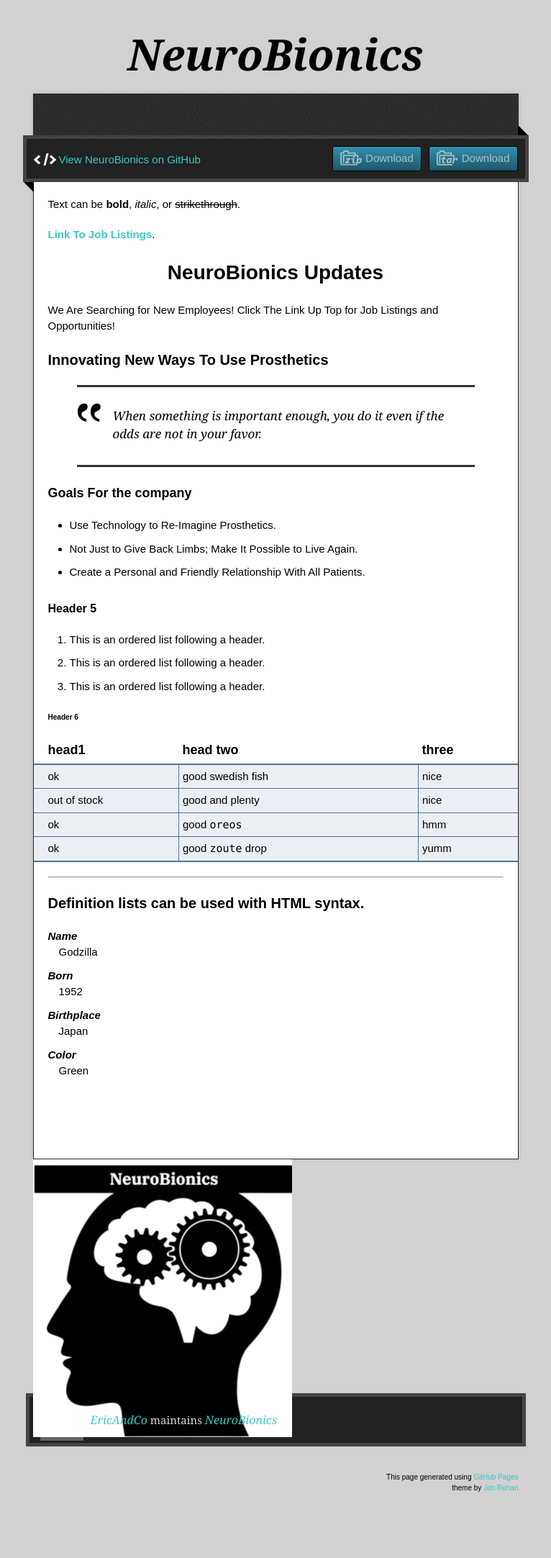
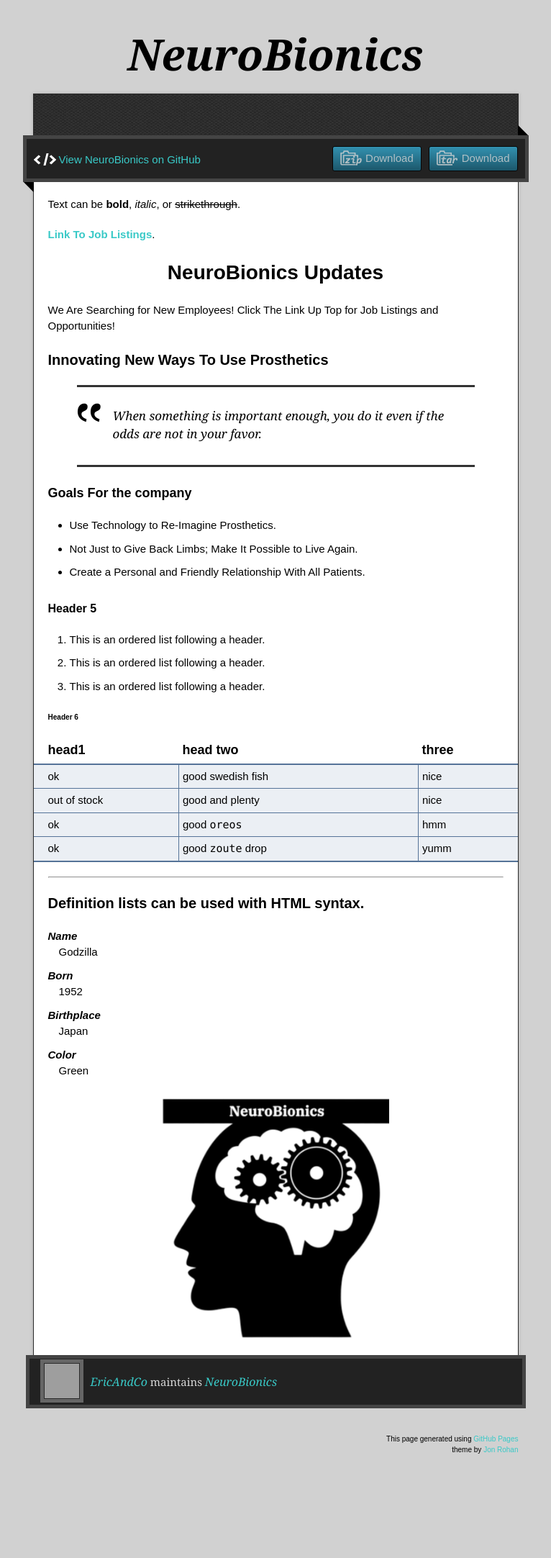
Before and after one commit to EricAndCo/NeuroBionics, a Jekyll site: the page built from index.md, in a window 1280 px wide. Shown: the whole page at 72% size, without its empty margins (257-1023 px from the left). Built offline with Jekyll 4.4.1, drawn with Linux system fonts in a browser that asks for light colours; the repository's description, which GitHub fills in, is left out; after the commit the page ends 2112 px from its top, so only the background shows below that; grey boxes are pictures that could not be loaded.

Commit message:
update logo

```diff
--- a/_layouts/default.html
+++ b/_layouts/default.html
@@ -38,14 +38,10 @@
         </div>
         <article class="markdown-body">
           {{ content }}
+          <img class="Company-Logo" src="favicon.png">
         </article>
       </div>
     </div>
-
-      <div class="Company-Logo">
-        <img src="favicon.png">
-      </div>
-
     <footer>
       <div class="owner">
       {% if site.github.is_project_page %}
--- a/_sass/jekyll-theme-time-machine.scss
+++ b/_sass/jekyll-theme-time-machine.scss
@@ -26,8 +26,11 @@
 }
 
 img.Company-Logo {
-  align: Center;
-  size: 50%,50%;
+  Display: block;
+  margin-left: auto;
+  margin-right: auto;
+  width: 50%;
+  Height: 50%;
 }
 
 h1.title {
```
